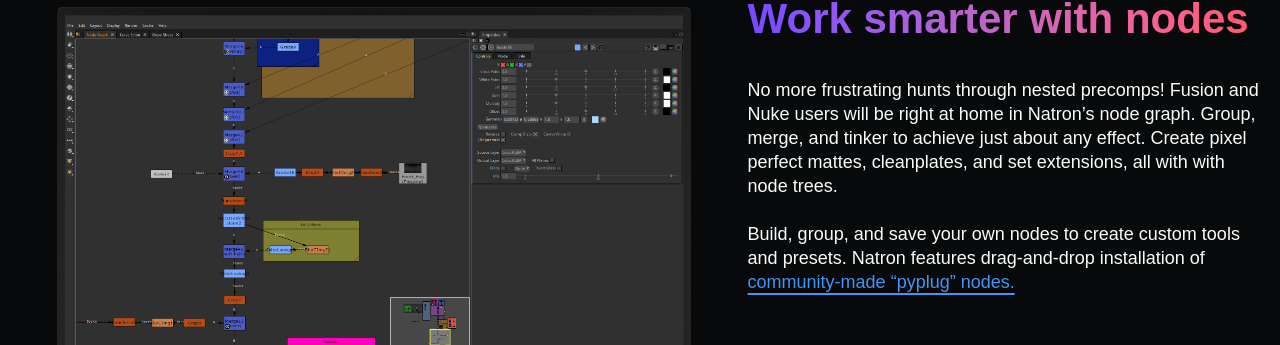
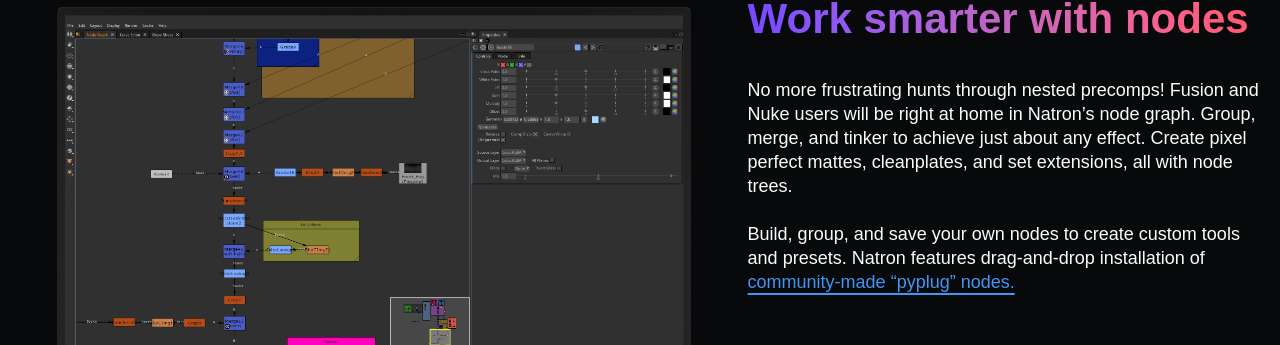
Before and after one commit to NatronGitHub/NatronGitHub.github.io, a Jekyll site: the page built from index.html, in a window 1280 px wide and 900 px high, scrolled down 1535 px. Shown: the part 180-525 px from the top of the window. Built offline with Jekyll 4.4.1, drawn with Linux system fonts in a browser that asks for light colours; some web fonts are replaced.

Commit message:
Better features page template

```diff
--- a/_collections/_features/2d-compositing.html
+++ b/_collections/_features/2d-compositing.html
@@ -4,7 +4,6 @@
 excerpt: text
 collection: features
 ---
-<h1>{{ page.url }}</h1>
 <section>
   <div class="features-featurecontainer">
     <div class="features-imagecontainer">
--- a/index.html
+++ b/index.html
@@ -104,7 +104,7 @@
           <h2 class="h2">Work smarter with nodes</h2>
           <p class="p-body">
             No more frustrating hunts through nested precomps! Fusion and Nuke users will be right at home in Natron’s node graph. Group, merge, and tinker to achieve just about any effect. Create pixel perfect mattes, cleanplates, and set
-            extensions, all with with node trees.
+            extensions, all with node trees.
             <br />
             <br />
             Build, group, and save your own nodes to create custom tools and presets. Natron features drag-and-drop installation of <a href="https://github.com/NatronGitHub/natron-plugins" class="intext-link intext-link-glow">community-made “pyplug”
```
Also changed, not shown: _layouts/features.html (+12 -4 lines).
